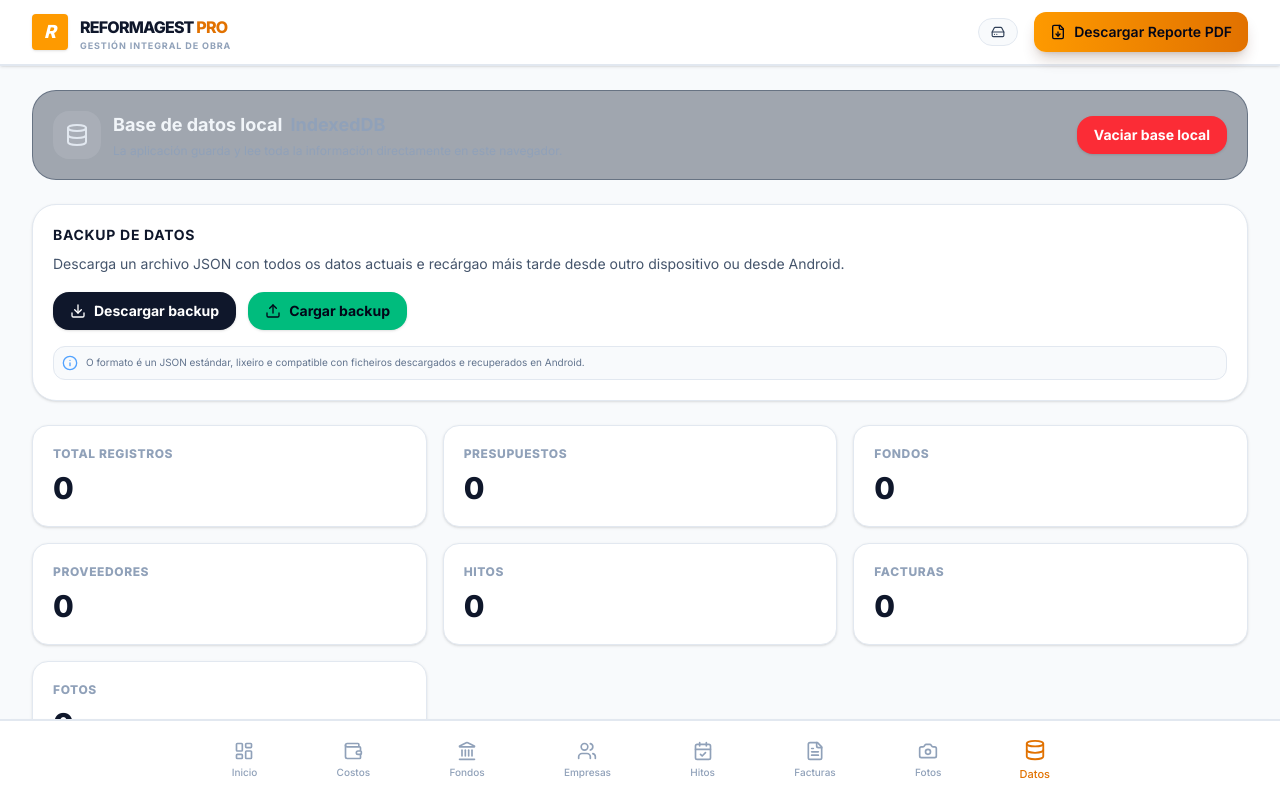
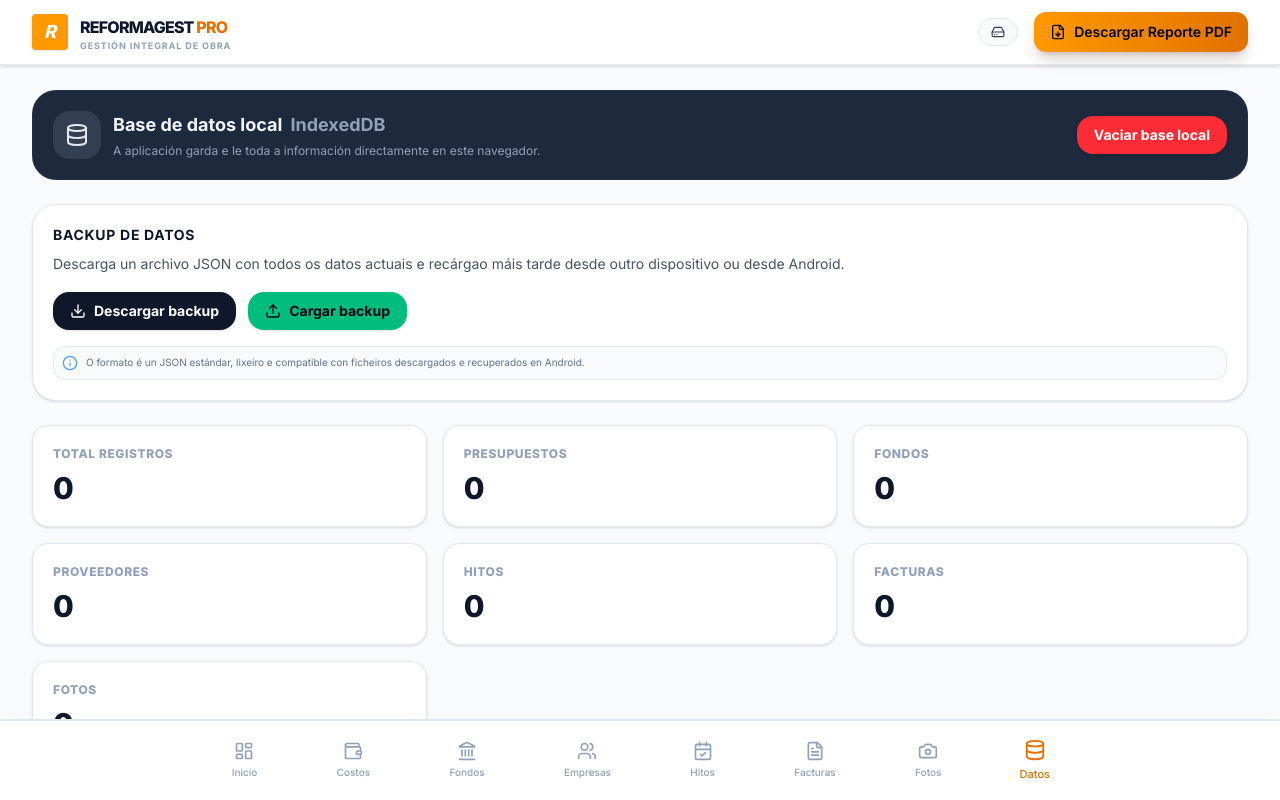
Before and after one commit to XoanCarreira/gestor-de-reforma-de-vivienda, a React (Vite) app: page / in a window 1280 px wide. Both pictures are taken after a click on the button 998 px from the left and 32 px from the top of the page. Shown: the top 800 px of the page. Built offline with nearby package versions, Linux system fonts and the light colour scheme.

Commit message:
Cambiao menor de bg pestaña datos

```diff
--- a/src/components/SyncStatus.tsx
+++ b/src/components/SyncStatus.tsx
@@ -26,7 +26,7 @@ export default function SyncStatus({ stats, activityLogs, onClearData, onExportB
 
   return (
     <div className="space-y-6">
-      <div className="p-5 bg-slate-800/40 border border-slate-700/50 rounded-3xl flex flex-col md:flex-row items-center justify-between gap-4">
+      <div className="p-5 bg-slate-800/100 border border-slate-700/50 rounded-3xl flex flex-col md:flex-row items-center justify-between gap-4">
         <div className="flex items-center gap-3">
           <div className="p-3 rounded-2xl bg-slate-100/10 text-slate-200">
             <Database className="w-6 h-6" />
@@ -37,7 +37,7 @@ export default function SyncStatus({ stats, activityLogs, onClearData, onExportB
               <span className="text-slate-400">IndexedDB</span>
             </h2>
             <p className="text-xs text-slate-400 mt-1">
-              La aplicación guarda y lee toda la información directamente en este navegador.
+              A aplicación garda e le toda a información directamente en este navegador.
             </p>
           </div>
         </div>
@@ -121,14 +121,14 @@ export default function SyncStatus({ stats, activityLogs, onClearData, onExportB
           <div>
             <h3 className="font-bold text-slate-100 text-sm uppercase tracking-wider mb-2 flex items-center gap-2">
               <HardDrive className="w-4 h-4 text-emerald-400" />
-              Registro de actividad local
+              Rexistro de actividade da base local
             </h3>
-            <p className="text-[11px] text-slate-500 mb-3">Eventos de carga, guardado y limpieza de la base de datos.</p>
+            <p className="text-[11px] text-slate-500 mb-3">Eventos de carga, gardado e limpeza da base de datos.</p>
           </div>
 
           <div className="bg-slate-950 font-mono text-xs text-slate-300 p-4 rounded-2xl border border-slate-900 overflow-y-auto h-[28vh] flex-1 flex flex-col space-y-1.5 select-all">
             {activityLogs.length === 0 ? (
-              <span className="text-slate-600 italic">Esperando actividad de la base local...</span>
+              <span className="text-slate-600 italic">Esperando actividade da base local...</span>
             ) : (
               activityLogs.map((log, index) => (
                 <div key={index} className="leading-relaxed break-all">
```
